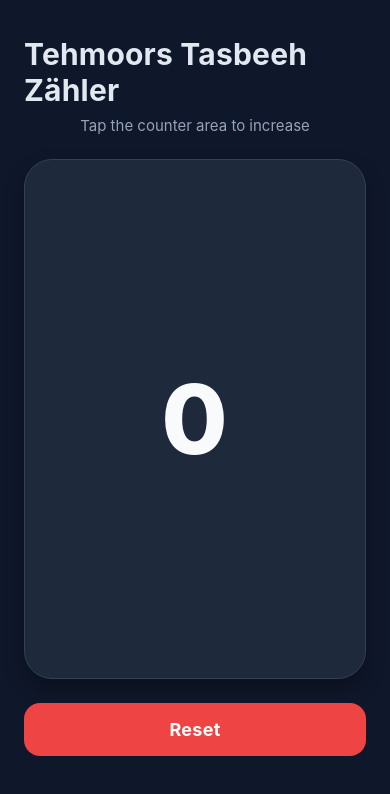
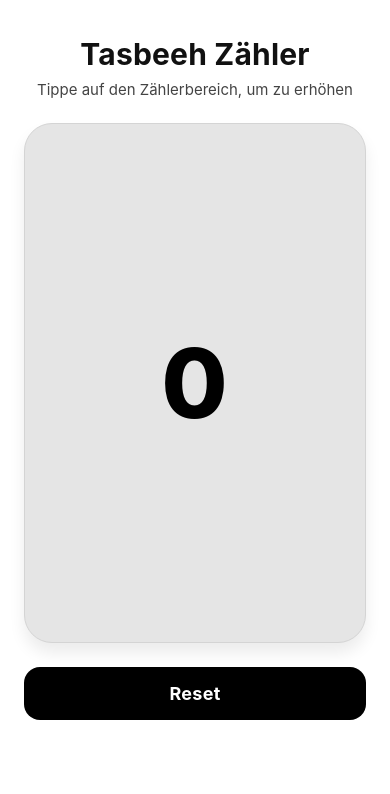
Before and after one commit to Tehmoor23/tasbeeh-app-new, a React Native app: screen / in a window 390 px wide. Shown: the top 794 px of the page. Built offline with nearby package versions, Linux system fonts and the light colour scheme.

Commit message:
Update App.js neu

```diff
--- a/App.js
+++ b/App.js
@@ -55,10 +55,10 @@ export default function App() {
 
   return (
     <SafeAreaView style={styles.safeArea}>
-      <StatusBar style="light" />
+      <StatusBar style="dark" />
       <View style={styles.container}>
-        <Text style={styles.title}>Tehmoors Tasbeeh Zähler</Text>
-        <Text style={styles.subtitle}>Tap the counter area to increase</Text>
+        <Text style={styles.title}>Tasbeeh Zähler</Text>
+        <Text style={styles.subtitle}>Tippe auf den Zählerbereich, um zu erhöhen</Text>
 
         <Pressable
           style={({ pressed }) => [
@@ -68,7 +68,7 @@ export default function App() {
           onPress={incrementCount}
         >
           {isLoading ? (
-            <ActivityIndicator size="large" color="#ffffff" />
+            <ActivityIndicator size="large" color="#111111" />
           ) : (
             <Text style={styles.countText}>{count}</Text>
           )}
@@ -88,7 +88,7 @@ export default function App() {
 const styles = StyleSheet.create({
   safeArea: {
     flex: 1,
-    backgroundColor: '#0F172A',
+    backgroundColor: '#FFFFFF',
   },
   container: {
     flex: 1,
@@ -98,7 +98,7 @@ const styles = StyleSheet.create({
   },
   title: {
     marginTop: 8,
-    color: '#E2E8F0',
+    color: '#111111',
     fontSize: 30,
     fontWeight: '700',
     letterSpacing: 0.2,
@@ -106,7 +106,7 @@ const styles = StyleSheet.create({
   subtitle: {
     marginTop: 8,
     marginBottom: 24,
-    color: '#94A3B8',
+    color: '#444444',
     fontSize: 15,
   },
   counterArea: {
@@ -114,22 +114,22 @@ const styles = StyleSheet.create({
     width: '100%',
     maxHeight: 520,
     borderRadius: 28,
-    backgroundColor: '#1E293B',
+    backgroundColor: '#E5E5E5',
     borderWidth: 1,
-    borderColor: '#334155',
+    borderColor: '#D4D4D4',
     alignItems: 'center',
     justifyContent: 'center',
     shadowColor: '#000',
     shadowOffset: { width: 0, height: 10 },
-    shadowOpacity: 0.3,
-    shadowRadius: 20,
-    elevation: 8,
+    shadowOpacity: 0.08,
+    shadowRadius: 16,
+    elevation: 4,
   },
   counterAreaPressed: {
-    backgroundColor: '#273449',
+    backgroundColor: '#DADADA',
   },
   countText: {
-    color: '#F8FAFC',
+    color: '#000000',
     fontSize: 96,
     fontWeight: '800',
     lineHeight: 102,
@@ -139,13 +139,13 @@ const styles = StyleSheet.create({
     marginTop: 24,
     width: '100%',
     borderRadius: 16,
-    backgroundColor: '#EF4444',
+    backgroundColor: '#000000',
     alignItems: 'center',
     justifyContent: 'center',
     paddingVertical: 16,
   },
   resetPressed: {
-    backgroundColor: '#DC2626',
+    backgroundColor: '#1F1F1F',
   },
   resetText: {
     color: '#FFFFFF',
```
